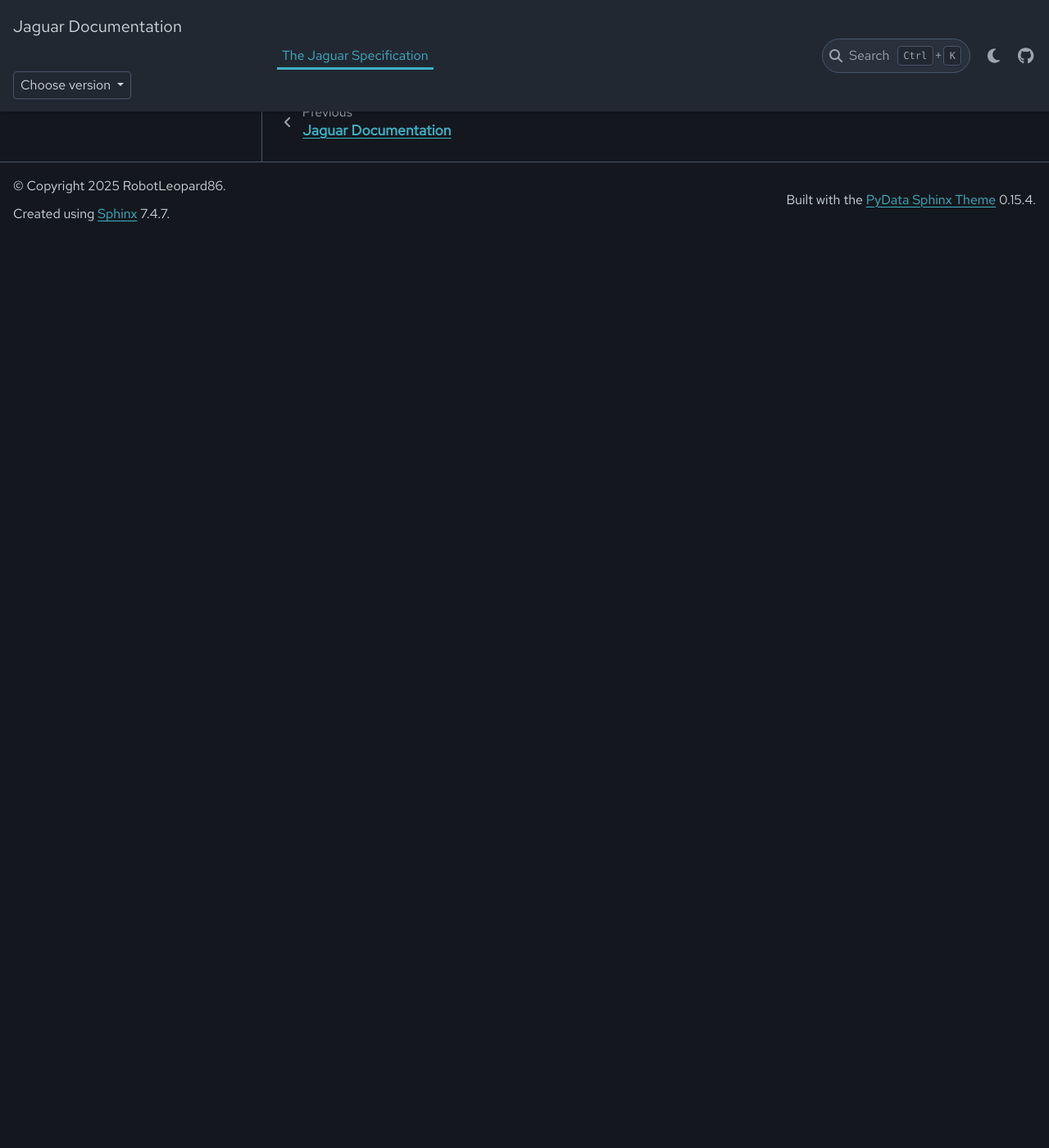
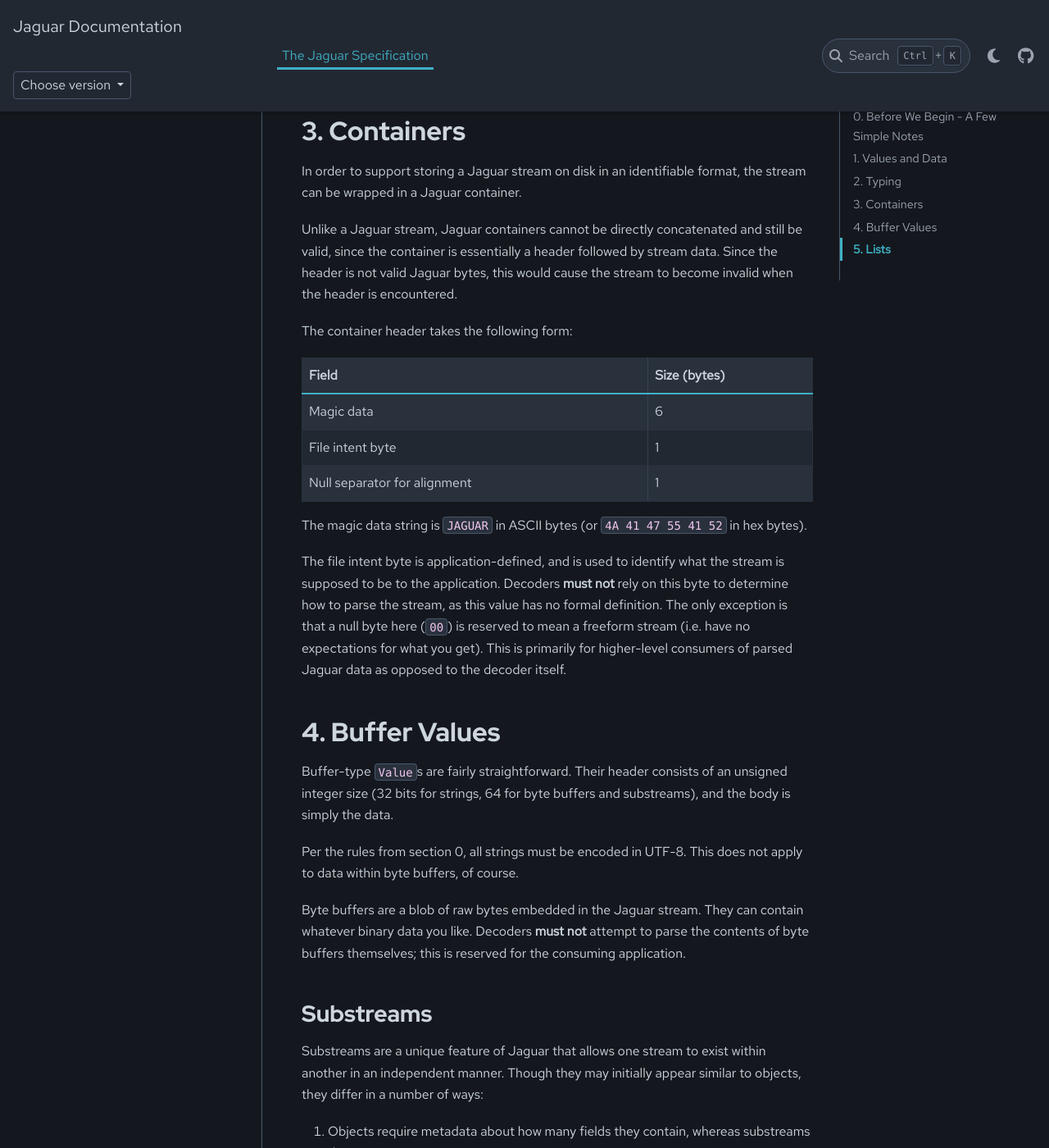
Before and after one commit to RobotLeopard86/Jaguar, a Sphinx documentation site: the page built from docs/spec.md, in a window 1280 px wide and 1400 px high, scrolled down 3086 px. Shown: the whole window at 82% size. Built offline with Sphinx 7.4.7 and the PyData theme 0.15.4, drawn with Linux system fonts in a browser that asks for light colours; some web fonts are replaced; pages that are not in the unit, such as notebooks, are missing from menus; before the commit the page ends 3376 px from its top, so only the background shows below that; some of the changed text lies outside the part shown.

Commit message:
More work on the spec

```diff
--- a/docs/index.rst
+++ b/docs/index.rst
@@ -15,7 +15,7 @@ Jaguar is a stream-oriented binary data exchange format with an emphasis on simp
 * Substreams - allows for embedding other streams to allow late parsing of data
 
 .. toctree::
-    :maxdepth: 2
+    :maxdepth: 1
 
     spec
     api/index
--- a/docs/spec.md
+++ b/docs/spec.md
@@ -74,4 +74,57 @@ Below is the list of types in Jaguar and their `TypeTag`s:
 | Vector | `0x4A` |
 | Matrix | `0x4B` |
 
-More details about non-self-explanatory object types will be provided later.
+More details about complex object types will be provided in later sections.
+
+## 3. Containers
+In order to support storing a Jaguar stream on disk in an identifiable format, the stream can be wrapped in a Jaguar container.
+
+Unlike a Jaguar stream, Jaguar containers cannot be directly concatenated and still be valid, since the container is essentially a header followed by stream data. Since the header is not valid Jaguar bytes, this would cause the stream to become invalid when the header is encountered.
+
+The container header takes the following form:
+| Field | Size (bytes) |
+| ----- | ---- |
+| Magic data | 6 |
+| File intent byte | 1 |
+| Null separator for alignment | 1 |
+
+The magic data string is `JAGUAR` in ASCII bytes (or `4A 41 47 55 41 52` in hex bytes).
+
+The file intent byte is application-defined, and is used to identify what the stream is supposed to be to the application. Decoders **must not** rely on this byte to determine how to parse the stream, as this value has no formal definition. The only exception is that a null byte here (`00`) is reserved to mean a freeform stream (i.e. have no expectations for what you get). This is primarily for higher-level consumers of parsed Jaguar data as opposed to the decoder itself.
+
+## 4. Buffer Values
+Buffer-type `Value`s are fairly straightforward. Their header consists of an unsigned integer size (32 bits for strings, 64 for byte buffers and substreams), and the body is simply the data.
+
+Per the rules from section 0, all strings must be encoded in UTF-8. This does not apply to data within byte buffers, of course.
+
+Byte buffers are a blob of raw bytes embedded in the Jaguar stream. They can contain whatever binary data you like. Decoders **must not** attempt to parse the contents of byte buffers themselves; this is reserved for the consuming application.
+
+#### Substreams
+Substreams are a unique feature of Jaguar that allows one stream to exist within another in an independent manner. Though they may initially appear similar to objects, they differ in a number of ways:
+
+1. Objects require metadata about how many fields they contain, whereas substreams do not
+
+2. There is no equivalent of structured objects for substreams
+
+3. The contents of substreams are not considered a part of the value tree of the containing stream; that is, they must be accessed separately
+
+4. Skipping an object during parsing requires traversing the tree and skipping each field individually, as there is no set size. By contrasts, substreams are embedded identically to byte buffers, allowing them to be skipped in O(1) time.
+
+It is advised that decoders do not automatically parse substreams during parsing of the main stream; they should wait until the substream is requested. However, this is not a hard requirement.
+
+Substreams **may not** contain other substreams.
+
+## 5. Lists
+Lists are a fairly simple construct in Jaguar. The header for a list `Value` is as follows:
+| Field | Size (bytes) |
+| ----- | ------------ |
+| Element `TypeTag` | 1 |
+| Element Count (unsigned) | 4 |
+
+The body is then the list elements in sequential order, with zero-based indexing.
+
+All elements in the list **must** be of the type specified by the element `TypeTag` field, and there **must** be exactly the amount of elements specified by the element count field.
+
+Elements within a list do not have the typical `TypeTag` followed by name string prefix before their headers, as this is not needed to identify them.
+
+Do note that a list overrun could be misinterpreted and break the decoder, especially if the bytes in the list overlap with real `TypeTag`s. For this reason, decoders are advised to always read and validate in its entirety the next presumed `Value` header after a list to ensure that this is not the case.
```
